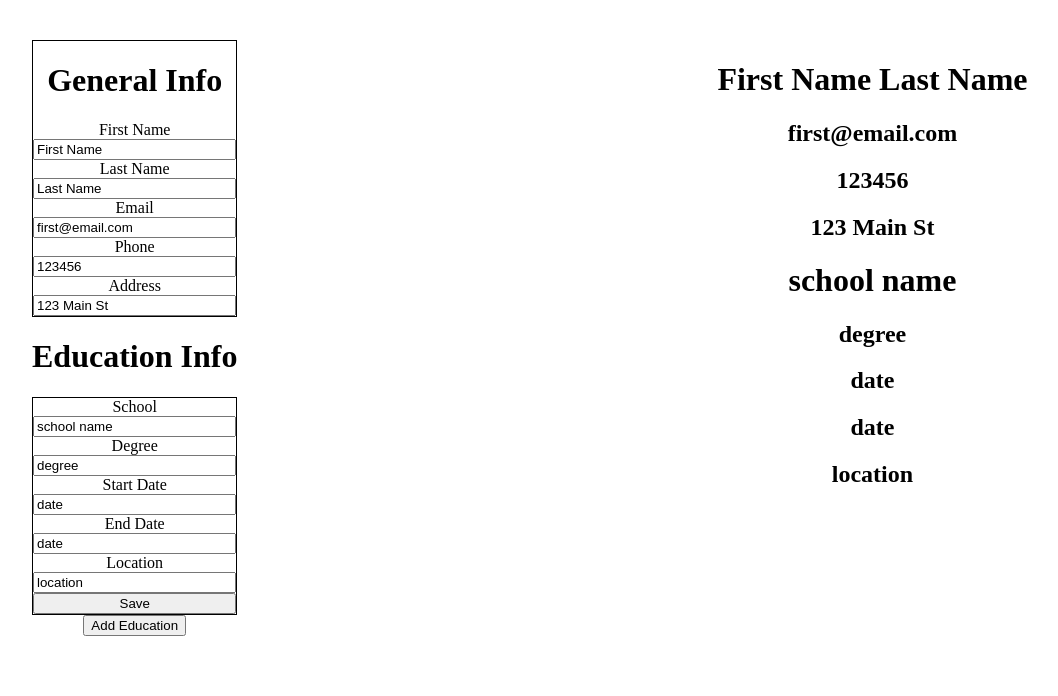
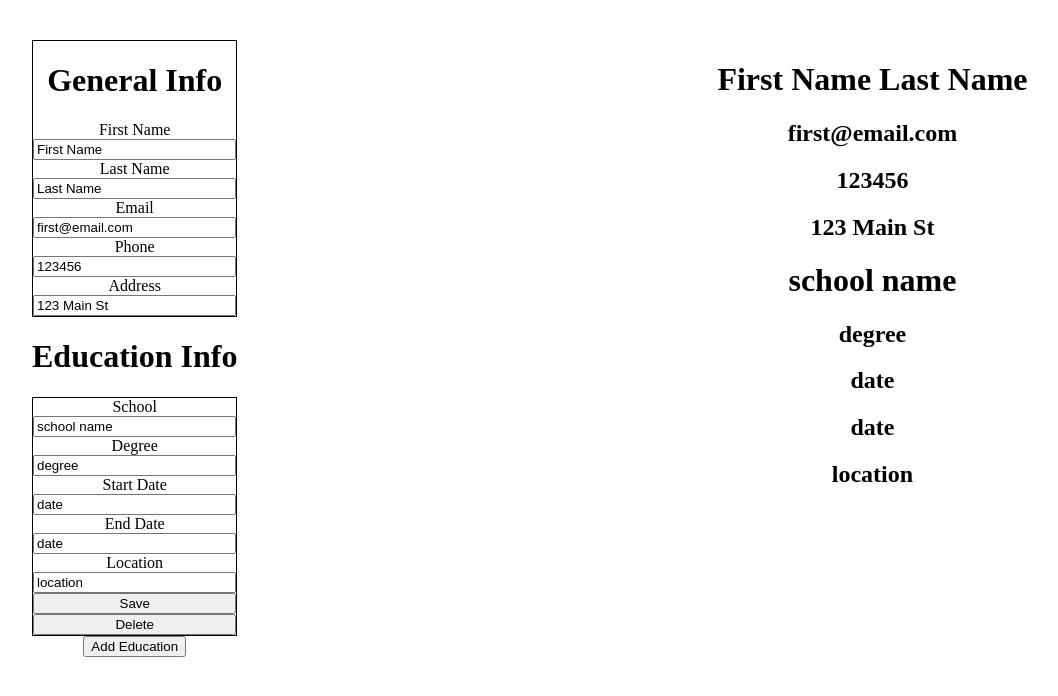
Before and after one commit to ImmaCheetah/cv-app, a React (Vite) app: page / in a window 1280 px wide. Shown: the top 696 px of the page, without its empty margins (8-1066 px from the left). Built offline with nearby package versions, Linux system fonts and the light colour scheme.

Commit message:
feat: add remove function for form

```diff
--- a/src/App.jsx
+++ b/src/App.jsx
@@ -62,6 +62,14 @@ function App() {
     console.log(educationArray)
   }
 
+  function removeEducation(id) {
+    setEducationArray(
+      educationArray.filter((education) => {
+        return education.id !== id
+      })
+    )
+  }
+
   const educationList = educationArray.map((education, index) => {
     return (
       <>
@@ -70,6 +78,7 @@ function App() {
           isActive={activeIndex === index}
           onClick={() => setActiveIndex(index)}
           onToggle={() => setActiveIndex(false)}
+          onRemove={(e) => removeEducation(education.id)}
           onChange={(e) => handleEducationChange(education.id, e)}
         />
       </>
--- a/src/components/EducationInfo.jsx
+++ b/src/components/EducationInfo.jsx
@@ -1,12 +1,6 @@
 import { useState } from "react"
 
 export default function EducationInfo(props) {
-
-    // function toggleForm(e) {
-    //     e.preventDefault()
-
-    //     setIsActive(!props.isActive)
-    // }
 
     return (
         <form className="education-info-form" >
@@ -58,12 +52,17 @@ export default function EducationInfo(props) {
                     value={props.location}
                     onChange={props.onChange}
                 />
-                {/* <button>Save</button> */}
                 <button onClick={(e) => {
                         e.preventDefault()
                         props.onToggle()
                     }}>
                     Save
+                </button>
+                <button onClick={(e) => {
+                        e.preventDefault()
+                        props.onRemove()
+                    }}>
+                    Delete
                 </button>
             </>
             }
```
